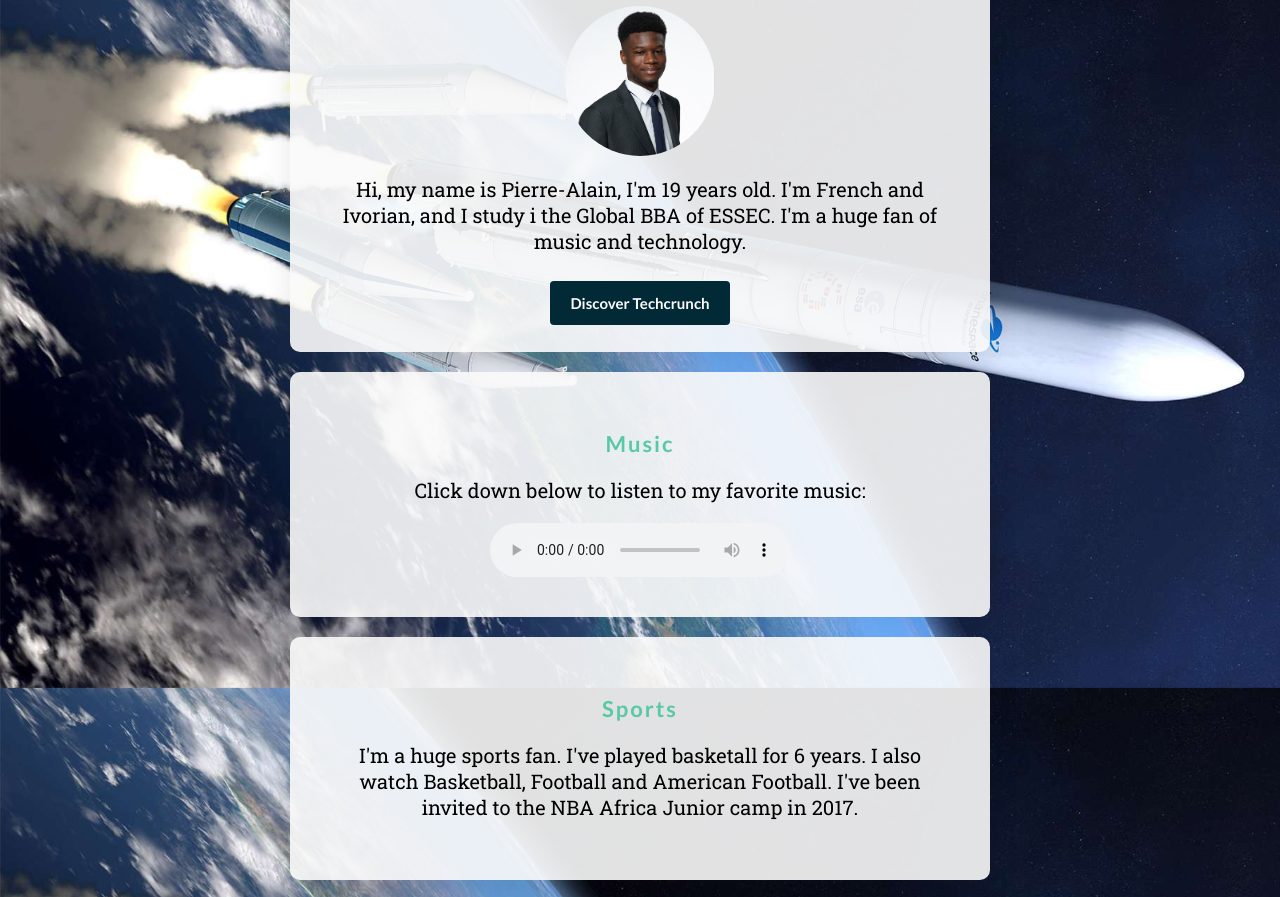
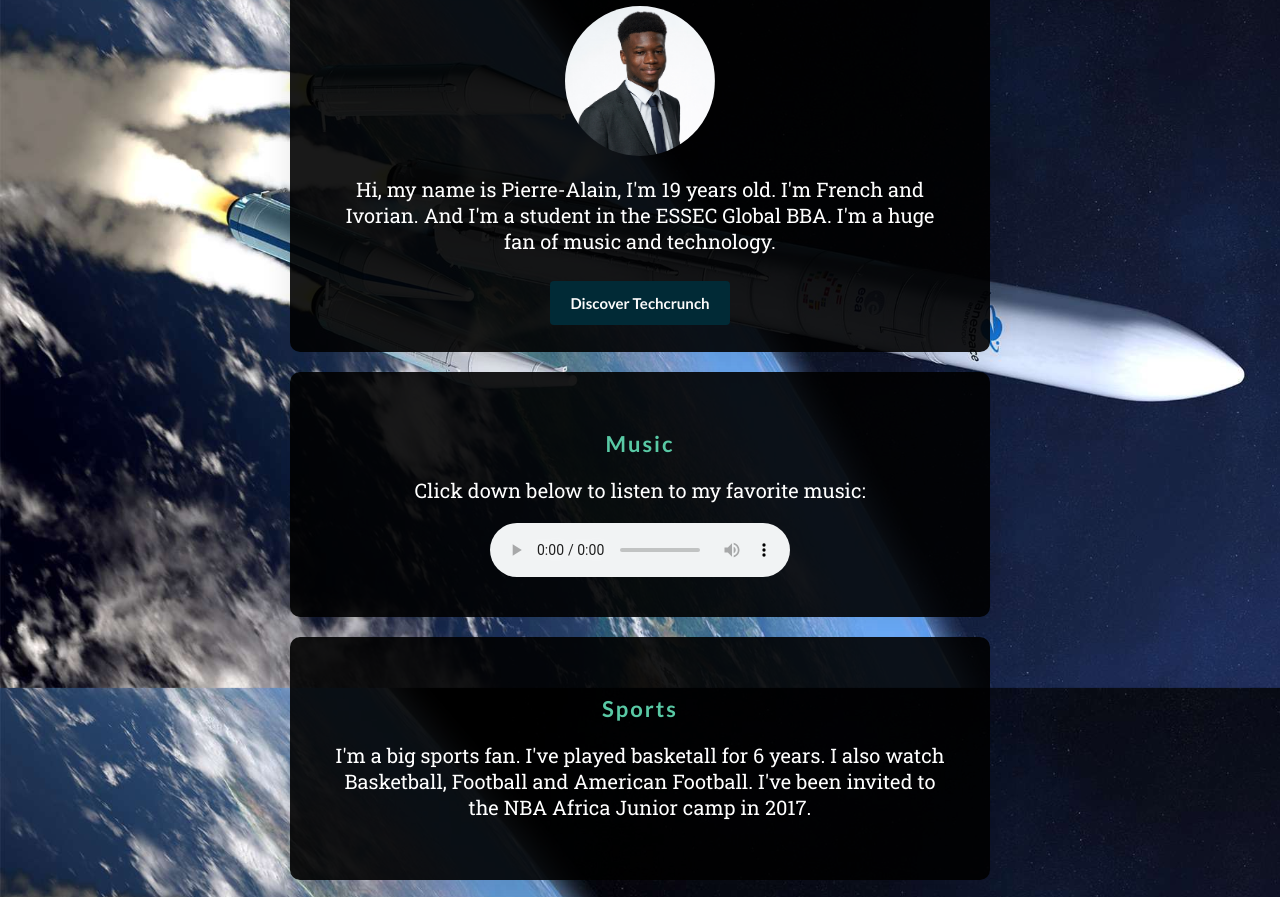
Before and after one commit to pierrealain-thiam/first-code, a plain HTML site: page index.html in a window 1280 px wide. Shown: the part 156-1053 px from the top of the page. Drawn offline with Linux system fonts and the light colour scheme.

Commit message:
Add files via upload

```diff
--- a/index.html
+++ b/index.html
@@ -14,7 +14,7 @@
 			<div id="intro" class="card-white">
 				<h1>HELLO, I'M PIERRE ALAIN THIAM</h1>
 				<img src="images/profile.jpg" class="img-circle" alt="Cleo">
-				<p>Hi, my name is Pierre-Alain, I'm 19 years old. I'm French and Ivorian, and I study i the Global BBA of ESSEC. I'm a huge fan of music and technology.</p>
+				<p>Hi, my name is Pierre-Alain, I'm 19 years old. I'm French and Ivorian. And I'm a student in the ESSEC Global BBA. I'm a huge fan of music and technology.</p>
 				<a href="https://www.techcrunch.com" class="btn-blue" target="blank">Discover Techcrunch</a>
 			</div>
 
@@ -27,7 +27,7 @@
 
 			<div class="card-white">
 				<h2>Sports</h2>
-				<p>I'm a huge sports fan. I've played basketall for 6 years. I also watch Basketball, Football and American Football. I've been invited to the NBA Africa Junior camp in 2017.</p>
+				<p>I'm a big sports fan. I've played basketall for 6 years. I also watch Basketball, Football and American Football. I've been invited to the NBA Africa Junior camp in 2017.</p>
 			</div>
 
 			<div class="card-white">
--- a/style.css
+++ b/style.css
@@ -1,7 +1,7 @@
 /* Colors and Fonts */
 body{
 	background-image: url(images/background.jpg);
-	color: 1E1E24;
+	color: white;
 	font-family: 'Roboto Slab', serif;
 	font-size: 20px;
 	background-size: 1350px;
@@ -44,7 +44,7 @@ a:hover {
 	margin: 40px auto;
 }
 .card-white{
-	background-color: rgba(250,250,250,0.9);
+	background-color: rgba(0,0,0,0.9);
 	padding: 40px;
 	box-shadow: 0px 10px 30px rgba(0,0,0,0.1);
 	border-radius: 10px;
```
